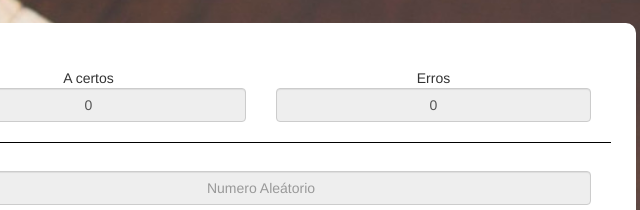
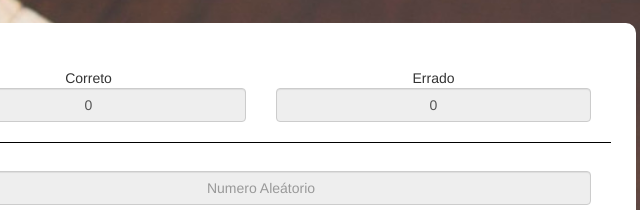
Before and after one commit to PauloHenriqueGuimaraes/Jogo-de-memoria, a plain HTML site: page index.html in a window 1280 px wide. Shown: the part 177-387 px from the top of the page, 379-1019 px from the left. Drawn offline with Linux system fonts and the light colour scheme.

Commit message:
Arrumei os campos de Erro e acertos

```diff
--- a/index.html
+++ b/index.html
@@ -22,12 +22,12 @@
       <div class="row">
 
         <div class="col-md-6 col-xs-6">
-          <span>A certos</span>
+          <span>Correto</span>
           <input type="text" class="form-control" id="acertos">
        </div>
 
         <div class="col-md-6 col-xs-6">
-        <span>Erros</span>
+        <span>Errado</span>
         <input type="text" class="form-control" id="erros">
         </div>
 
```
